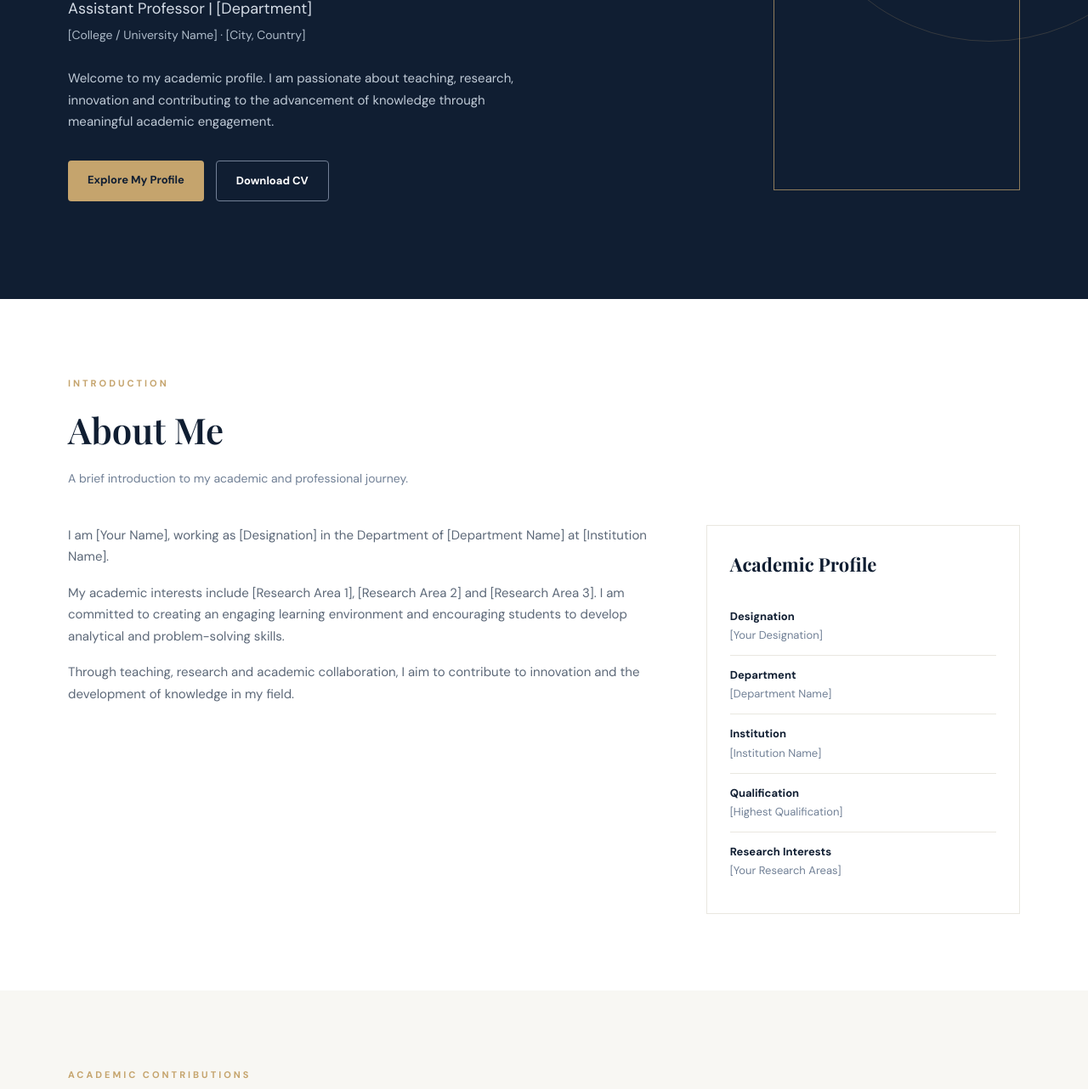
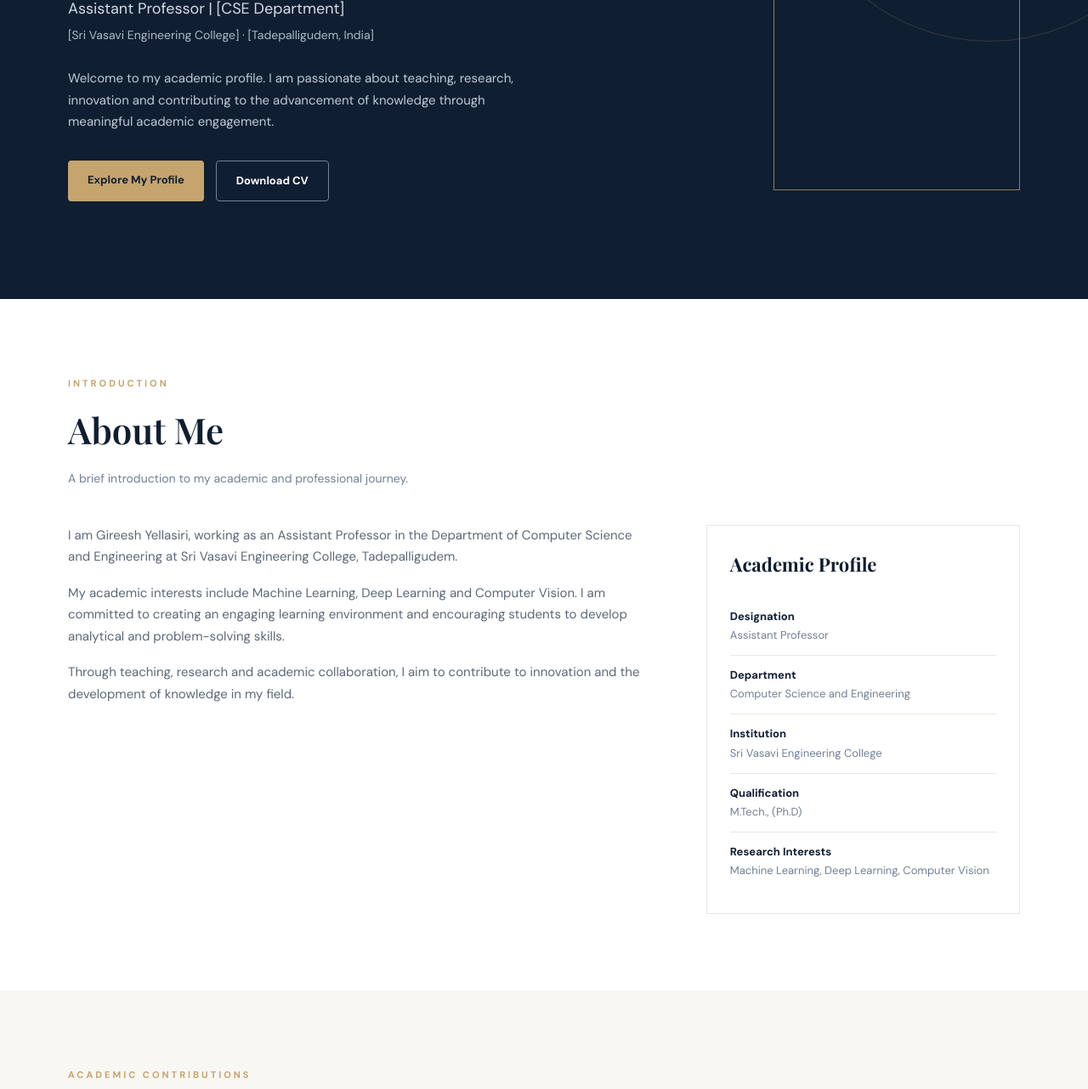
Before and after one commit to gireeshyellasiri/gireeshyellasiri.github.io, a plain HTML site: page index.html in a window 1280 px wide. Shown: the part 320-1602 px from the top of the page at 85% size. Drawn offline with nearby package versions, Linux system fonts and the light colour scheme.

Commit message:
Revise academic portfolio with personal details
Updated personal information and academic details in the portfolio.

```diff
--- a/index.html
+++ b/index.html
@@ -478,10 +478,10 @@ footer {
     <div>
       <div class="eyebrow">Academic Portfolio</div>
 
-      <h1>Dr. [Your <span>Name</span>]</h1>
+      <h1>Mr. [Gireesh <span>Yellasiri</span>]</h1>
 
-      <p class="designation">Assistant Professor | [Department]</p>
-      <p class="institution">[College / University Name] · [City, Country]</p>
+      <p class="designation">Assistant Professor | [CSE Department]</p>
+      <p class="institution">[Sri Vasavi Engineering College] · [Tadepalligudem, India]</p>
 
       <p class="hero-description">
         Welcome to my academic profile. I am passionate about teaching,
@@ -516,13 +516,13 @@ footer {
     <div class="about-grid">
       <div class="about-text">
         <p>
-          I am [Your Name], working as [Designation] in the
-          Department of [Department Name] at [Institution Name].
+          I am Gireesh Yellasiri, working as an Assistant Professor in the
+          Department of Computer Science and Engineering at Sri Vasavi Engineering College, Tadepalligudem.
         </p>
 
         <p>
-          My academic interests include [Research Area 1],
-          [Research Area 2] and [Research Area 3]. I am committed
+          My academic interests include Machine Learning,
+          Deep Learning and Computer Vision. I am committed
           to creating an engaging learning environment and
           encouraging students to develop analytical and
           problem-solving skills.
@@ -540,27 +540,27 @@ footer {
 
         <div class="info-item">
           <strong>Designation</strong>
-          <span>[Your Designation]</span>
+          <span>Assistant Professor</span>
         </div>
 
         <div class="info-item">
           <strong>Department</strong>
-          <span>[Department Name]</span>
+          <span>Computer Science and Engineering</span>
         </div>
 
         <div class="info-item">
           <strong>Institution</strong>
-          <span>[Institution Name]</span>
+          <span>Sri Vasavi Engineering College</span>
         </div>
 
         <div class="info-item">
           <strong>Qualification</strong>
-          <span>[Highest Qualification]</span>
+          <span>M.Tech., (Ph.D)</span>
         </div>
 
         <div class="info-item">
           <strong>Research Interests</strong>
-          <span>[Your Research Areas]</span>
+          <span>Machine Learning, Deep Learning, Computer Vision</span>
         </div>
       </div>
     </div>
```
